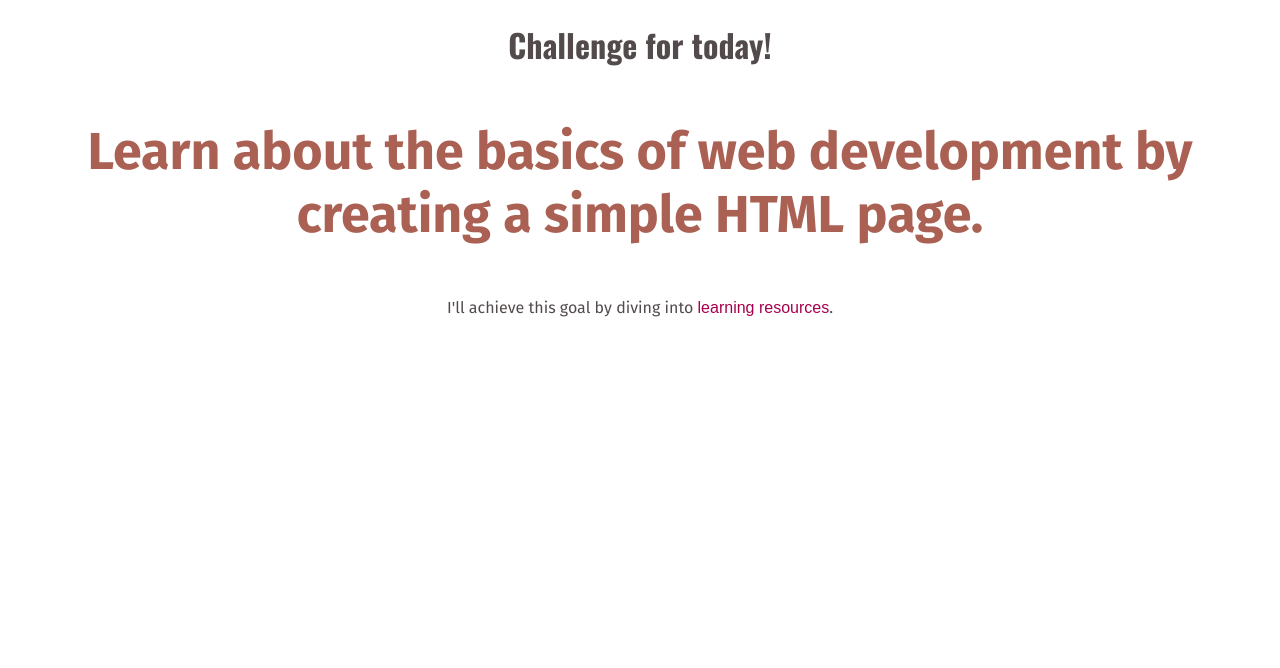
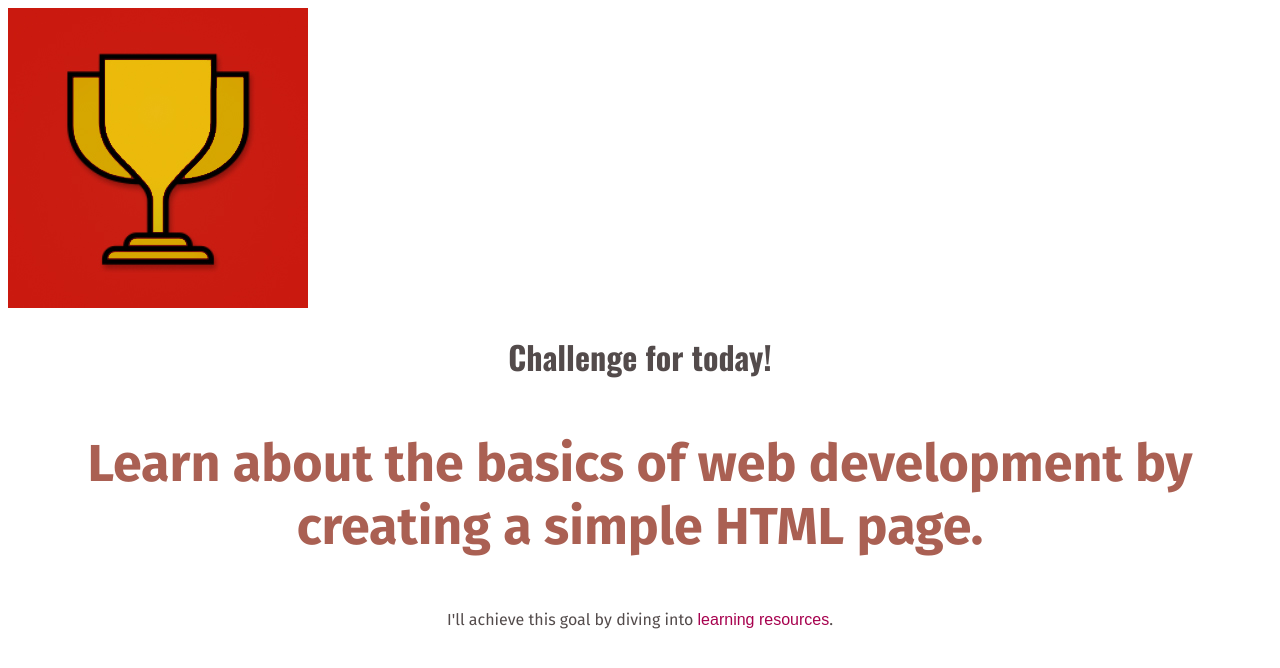
Before and after one commit to ibarretxe/Web-Development, a plain HTML site: page index.html in a window 1280 px wide. Drawn offline with nearby package versions, Linux system fonts and the light colour scheme.

Commit message:
Imagen de prueba

```diff
--- a/index.html
+++ b/index.html
@@ -7,6 +7,7 @@
     <title>Web Development Challenge</title>
   </head>
   <body>
+    <img src="IMG_0636.jpeg">
     <h1>Challenge for today!</h1>
     <p id="todays-challenge">
       Learn about the basics of web development by creating a simple HTML page.
```
